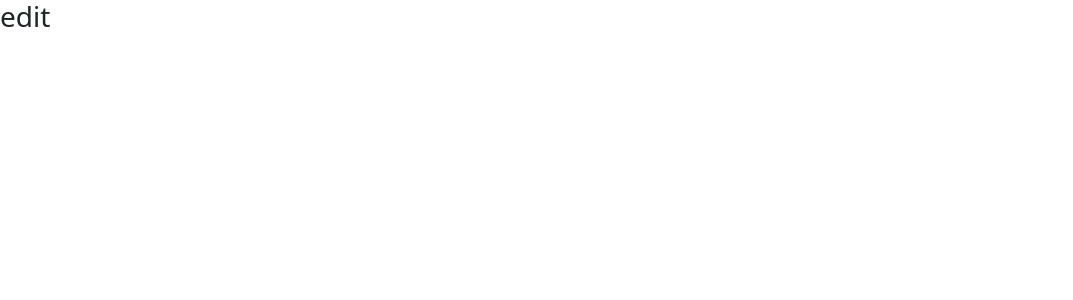
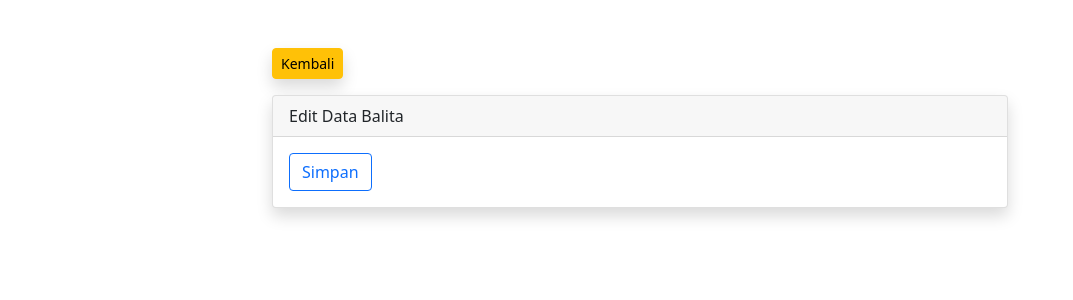
Before and after one commit to TahuTech/stunting-client, a Vue app: page /knn/edit/1 in a window 1280 px wide. Shown: the top 300 px of the page, without its empty margins (0-1073 px from the left). Built offline with nearby package versions, Linux system fonts and the light colour scheme.

Commit message:
add page

```diff
--- a/src/router/index.js
+++ b/src/router/index.js
@@ -57,6 +57,11 @@ const routes = [
         name: 'knn.edit',
         component: () => import("../views/knn/Edit.vue")
     },
+    {
+        path: '/knn/detail/:id',
+        name: 'knn.detail',
+        component: () => import("../views/knn/Details.vue")
+    },
 ];
 
 const router = createRouter({
--- a/src/views/knn/Create.vue
+++ b/src/views/knn/Create.vue
@@ -24,7 +24,7 @@
                 <input type="number" class="form-control" min="0" max="60">
 
                 <label for="" class="form-label">Bulan Pengukuran</label>
-                <br></br>
+                <br>
                 <select name="cars" id="cars" form="carform">
                   <option value="1">Januari</option>
                   <option value="2">Februari</option>
--- a/src/views/knn/Edit.vue
+++ b/src/views/knn/Edit.vue
@@ -1,9 +1,23 @@
 <template>
-    <h3>
+    <div class="container my-5">
+        <div class="row justify-content-center">
+            <div class="col-8">
+                <router-link :to="{ name: 'knn.index' }" class="btn btn-warning btn-sm rounded shadow mb-3">
+                    Kembali
+                </router-link>
 
-        edit
+                <div class="card rounded shadow">
+                    <div class="card-header">Edit Data Balita</div>
+                    <div class="card-body">
+                        <form @submit.prevent="update()">
 
-    </h3>
+                            <button class="btn btn-outline-primary">Simpan</button>
+                        </form>
+                    </div>
+                </div>
+            </div>
+        </div>
+    </div>
 </template>
 
 <script>
```
Also changed, not shown: src/views/knn/Details.vue (added).
